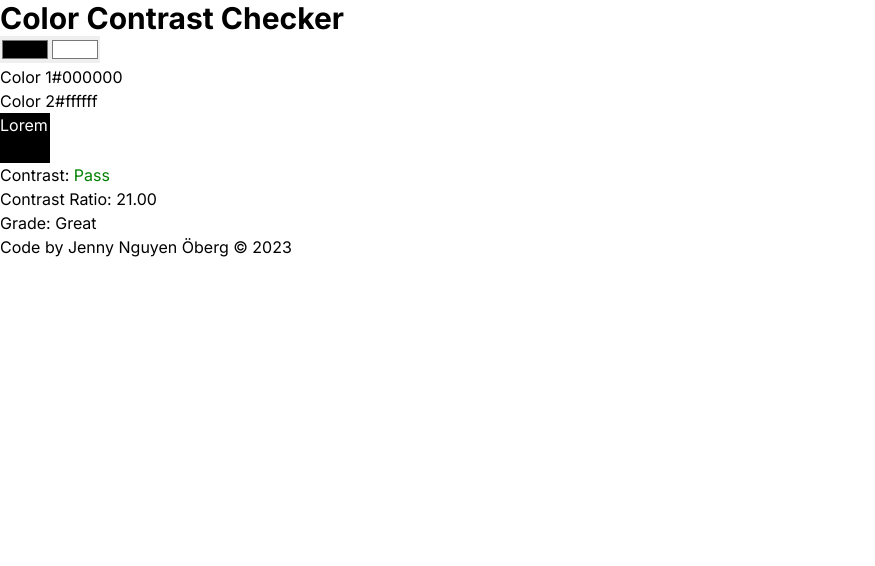
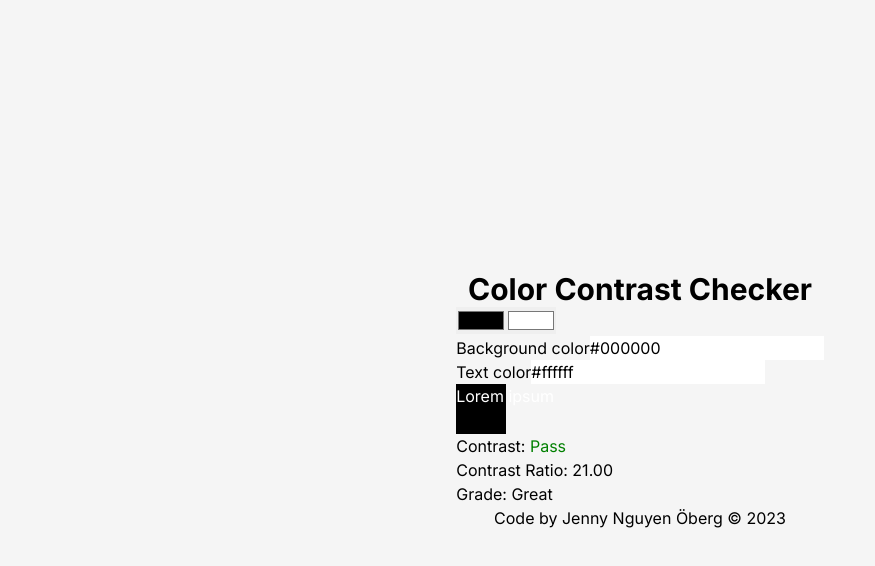
Before and after one commit to jennynguyenoberg/color-checker-TDD, a Next.js app: page / in a window 1280 px wide. Shown: the top 566 px of the page, without its empty margins (0-875 px from the left). Built offline with nearby package versions, Linux system fonts and the light colour scheme.

Commit message:
Change label names

```diff
--- a/app/components/Home/index.tsx
+++ b/app/components/Home/index.tsx
@@ -38,20 +38,21 @@ const Home: React.FC<HomeProps> = () => {
   }
 
   return (
-    <div>
+    <div className='h-screen w-screen flex justify-center items-center flex-col bg-neutral-100'>
       <Header />
       <div>
+        <div className=''>
           <input
             type="color"
             value={color1}
             onChange={(e) => setColor1(e.target.value)}
-          aria-label="Color 1"
+            aria-label="Background color"
           />
           <input
             type="color"
             value={color2}
             onChange={(e) => setColor2(e.target.value)}
-          aria-label="Color 2"
+            aria-label="Text color"
           />
         </div>
         <div>
@@ -59,15 +60,16 @@ const Home: React.FC<HomeProps> = () => {
             value={color1}
             onChange={(value) => setColor1(value)}
             placeholder="Enter HEX color"
-          label="Color 1"
+            label="Background color"
           />
           <ColorInput
             value={color2}
             onChange={(value) => setColor2(value)}
             placeholder="Enter HEX color"
-          label="Color 2"
+            label="Text color"
           />
         </div>
+        <div>
           <ColorPreview color1={color1} color2={color2} />
           {contrastRatio !== null && (
             <div>
@@ -76,6 +78,8 @@ const Home: React.FC<HomeProps> = () => {
               <Grade contrastGrade={contrastGrade} />
             </div>
           )}
+        </div>
+      </div>
       <Footer />
     </div>
   )
```
Also changed, not shown: 1 other file (tests, documents, lock files or other folders). Lines whose indentation alone changed are shown as unchanged.
